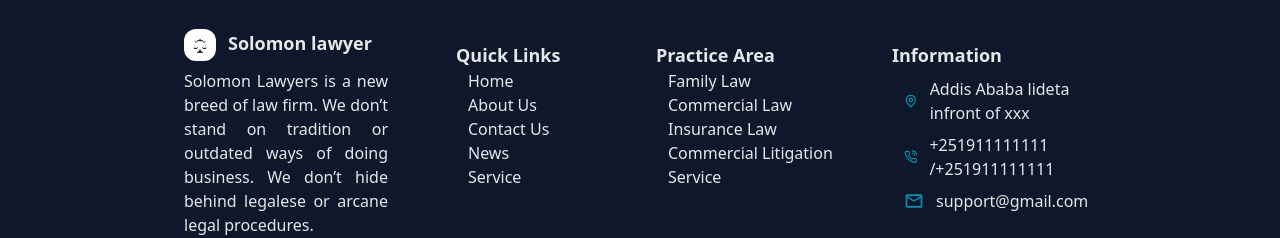
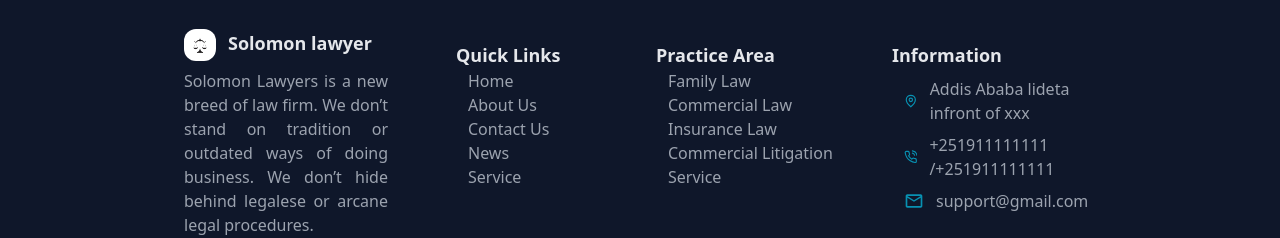
Before and after one commit to abenooo/lawyer_public_site, a Next.js app: page / in a window 1280 px wide. Shown: the part 3491-3729 px from the top of the page. Built offline with nearby package versions, Linux system fonts and the light colour scheme.

Commit message:
add hover effect and change text color

```diff
--- a/components/Footer.jsx
+++ b/components/Footer.jsx
@@ -9,7 +9,7 @@ import { FaLinkedinIn } from "react-icons/fa6";
 
 function Footer() {
   return (
-    <div className="bg-slate-900 text-gray-200 py-20 px-8 mt-10">
+    <div className="bg-slate-900 text-gray-400 py-20 px-8 mt-10">
       <div className="grid grid-cols-2 md:grid-cols-4 gap-8 md:w-3/4 mx-auto">
         <div className="col-span-2 md:col-span-1">
           <div className="flex gap-3">
@@ -18,7 +18,9 @@ function Footer() {
               alt="logo"
               className="h-8 w-8 rounded-xl"
             />
-            <h3 className="text-lg font-semibold">Solomon lawyer</h3>
+            <h3 className="text-lg font-semibold text-gray-200">
+              Solomon lawyer
+            </h3>
           </div>
 
           <p className="text-justify mt-2">
@@ -28,48 +30,68 @@ function Footer() {
           </p>
         </div>
         <div className="mt-3 md:ml-9">
-          <h3 className="text-lg font-semibold">Quick Links</h3>
+          <h3 className="text-lg font-semibold text-gray-200">Quick Links</h3>
           <ul className="ml-3">
             <li>
-              <a href="#">Home</a>
+              <a href="#" className="hover:underline hover:text-gray-200">
+                Home
+              </a>
             </li>
             <li>
-              <a href="#">About Us</a>
+              <a href="#" className="hover:underline hover:text-gray-200">
+                About Us
+              </a>
             </li>
             <li>
-              <a href="#">Contact Us</a>
+              <a href="#" className="hover:underline hover:text-gray-200">
+                Contact Us
+              </a>
             </li>
             <li>
-              <a href="#">News</a>
+              <a href="#" className="hover:underline hover:text-gray-200">
+                News
+              </a>
             </li>
             <li>
-              <a href="#">Service</a>
+              <a href="#" className="hover:underline hover:text-gray-200">
+                Service
+              </a>
             </li>
           </ul>
         </div>
         <div className="mt-3">
-          <h3 className="text-lg font-semibold">Practice Area</h3>
+          <h3 className="text-lg font-semibold text-gray-200">Practice Area</h3>
           <ul className="ml-3">
             <li>
-              <a href="#">Family Law</a>
+              <a href="#" className="hover:underline hover:text-gray-200">
+                Family Law
+              </a>
             </li>
             <li>
-              <a href="#">Commercial Law</a>
+              <a href="#" className="hover:underline hover:text-gray-200">
+                Commercial Law
+              </a>
             </li>
             <li>
-              <a href="#">Insurance Law</a>
+              <a href="#" className="hover:underline hover:text-gray-200">
+                Insurance Law
+              </a>
             </li>
             <li>
-              <a href="#">Commercial Litigation</a>
+              <a href="#" className="hover:underline hover:text-gray-200">
+                Commercial Litigation
+              </a>
             </li>
             <li>
-              <a href="#">Service</a>
+              <a href="#" className="hover:underline hover:text-gray-200">
+                Service
+              </a>
             </li>
           </ul>
         </div>
 
         <div className="mt-3 col-span-2 md:col-span-1">
-          <h3 className="text-lg font-semibold">Information</h3>
+          <h3 className="text-lg font-semibold text-gray-200">Information</h3>
           <div className="flex items-center gap-3 my-2 ml-3">
             <GrLocation className="text-xl text-cyan-600" />
             <p className="text-sm">Addis Ababa lideta infront of xxx</p>
@@ -85,23 +107,38 @@ function Footer() {
         </div>
       </div>
       <div className="flex justify-center items-center gap-2 my-8">
-        <a href="#" className="bg-gray-700 p-3 rounded-full text-white">
+        <a
+          href="#"
+          className="bg-gray-700 hover:bg-gray-400 p-3 rounded-full text-white"
+        >
           {" "}
           <FaFacebookF />
         </a>
-        <a href="#" className="bg-gray-700 p-3 rounded-full text-white">
+        <a
+          href="#"
+          className="bg-gray-700 hover:bg-gray-400 p-3 rounded-full text-white"
+        >
           {" "}
           <FaXTwitter />
         </a>
-        <a href="#" className="bg-gray-700 p-3 rounded-full text-white">
+        <a
+          href="#"
+          className="bg-gray-700 hover:bg-gray-400 p-3 rounded-full text-white"
+        >
           {" "}
           <GrInstagram />
         </a>
-        <a href="#" className="bg-gray-700 p-3 rounded-full text-white">
+        <a
+          href="#"
+          className="bg-gray-700 hover:bg-gray-400 p-3 rounded-full text-white"
+        >
           {" "}
           <FaTelegramPlane />
         </a>
-        <a href="#" className="bg-gray-700 p-3 rounded-full text-white">
+        <a
+          href="#"
+          className="bg-gray-700 hover:bg-gray-400 p-3 rounded-full text-white"
+        >
           <FaLinkedinIn />
         </a>
       </div>
```
